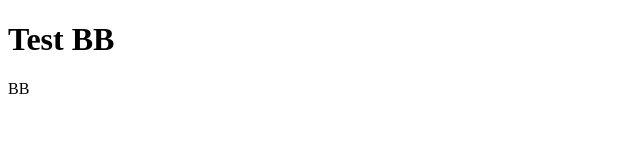
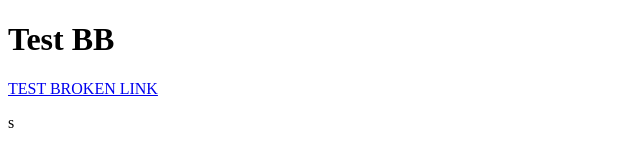
Before and after one commit to testbb/testbb.github.io, a plain HTML site: page index.html in a window 1280 px wide. Shown: the whole page, without its empty margins (0-640 px from the left). Drawn offline with Linux system fonts and the light colour scheme.

Commit message:
Updated index

```diff
--- a/index.html
+++ b/index.html
@@ -2,6 +2,7 @@
 <html>
 <body>
 <h1>Test BB</h1>
-<p>BB</p>
+<p><a href="http://www.thisisnotareallinkiswear.com">TEST BROKEN LINK</a>
+</p>
 </body>
-</html>
+</html>s
```
